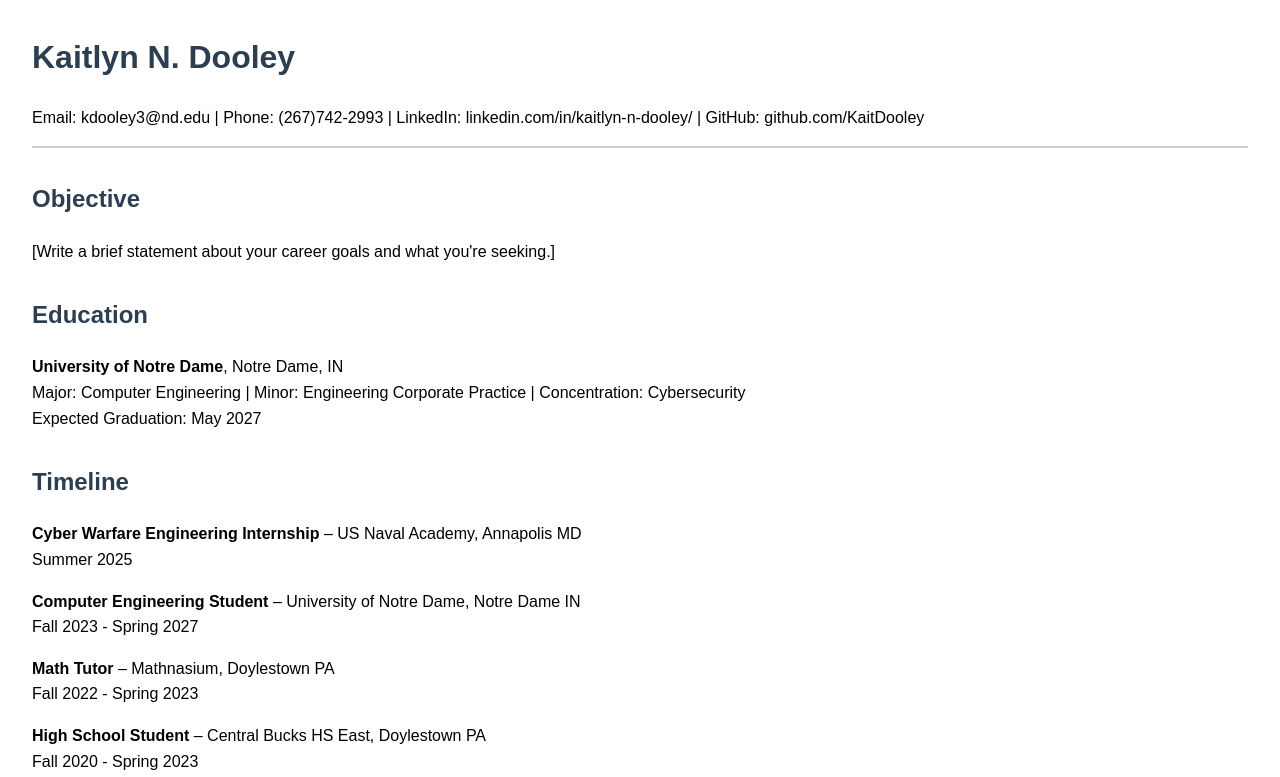
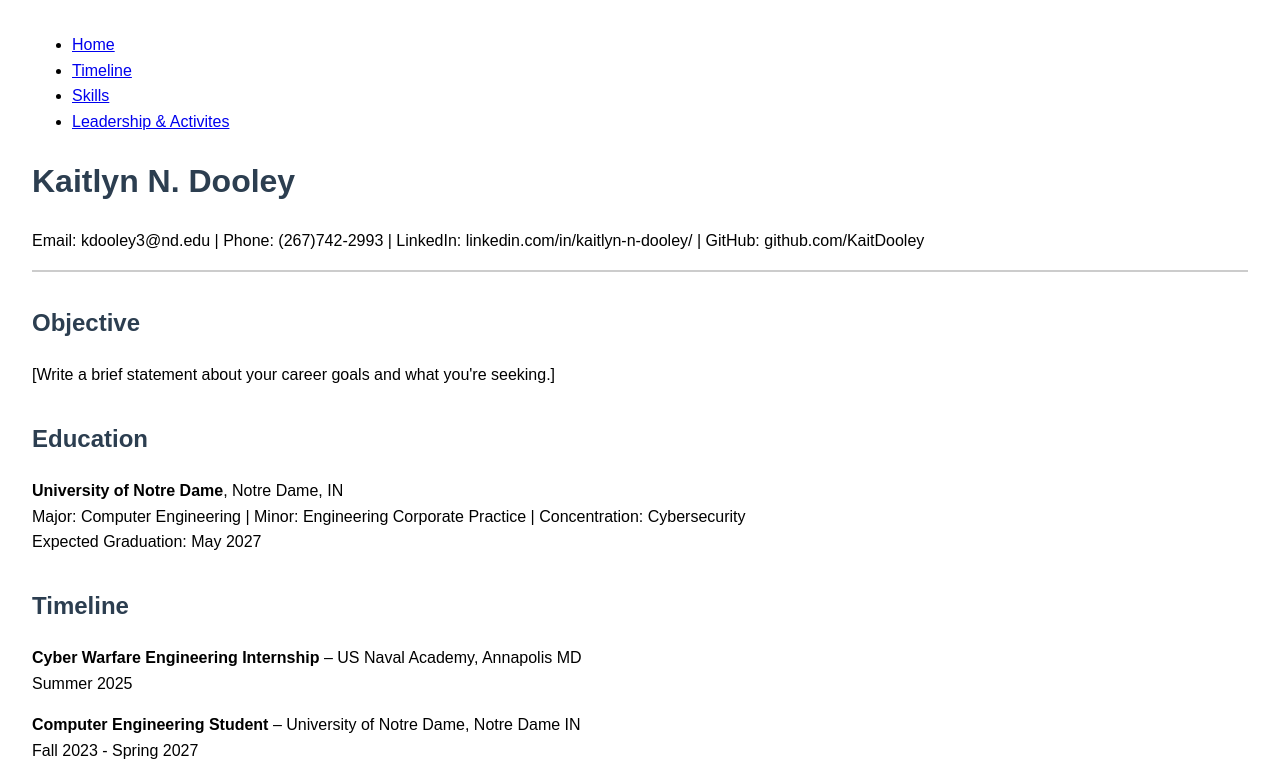
Before and after one commit to KaitDooley/KaitDooley.github.io, a plain HTML site: page index.html in a window 1280 px wide. Shown: the top 777 px of the page. Drawn offline with Linux system fonts and the light colour scheme.

Commit message:
Homepage v2

```diff
--- a/index.html
+++ b/index.html
@@ -3,7 +3,7 @@
 <head>
     <meta charset="UTF-8">
     <meta name="viewport" content="width=device-width, initial-scale=1.0">
-    <title>Student Resume</title>
+    <title>K Dooley</title>
     <style>
         body {
             font-family: Arial, sans-serif;
@@ -22,7 +22,14 @@
     </style>
 </head>
 <body>
-
+	<nav>
+        <ul class="nav-list">
+            <li><a href="#home">Home</a></li>
+            <li><a href="#timeline">Timeline</a></li>
+            <li><a href="#skills">Skills</a></li>
+            <li><a href="#activities">Leadership & Activites</a></li>
+        </ul>
+    </nav>
     <h1>Kaitlyn N. Dooley</h1>
     <p>Email: kdooley3@nd.edu | Phone: (267)742-2993 | LinkedIn: linkedin.com/in/kaitlyn-n-dooley/ | GitHub: github.com/KaitDooley</p>
 
@@ -40,7 +47,7 @@
         Expected Graduation: May 2027</p>
     </div>
 
-    <div class="section">
+    <div class="section" id="timeline">
         <h2>Timeline</h2>
         <p><strong>Cyber Warfare Engineering Internship</strong> – US Naval Academy, Annapolis MD<br>
         Summer 2025</p>
@@ -54,7 +61,7 @@
         Summers 2020 - 2023 </p>
     </div>
 
-    <div class="section">
+    <div class="section" id="skills">
         <h2>Skills</h2>
         <ul>
             <li>[Programming Languages: C, Python, JavaScript]</li>
@@ -63,7 +70,7 @@
         </ul>
     </div>
 
-    <div class="section">
+    <div class="section" id "activities">
         <h2>Leadership & Activities</h2>
         <p><strong>Naval ROTC</strong> – Notre Dame NROTC<br>
         Fall 2023 – Spring 2027<br>
```
